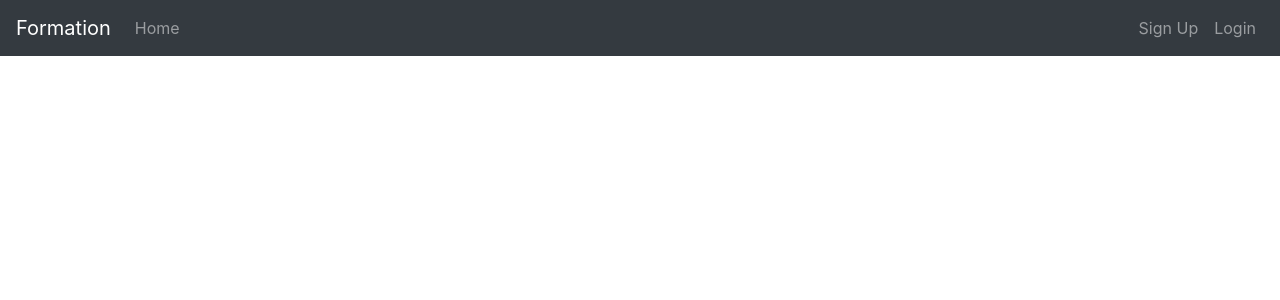
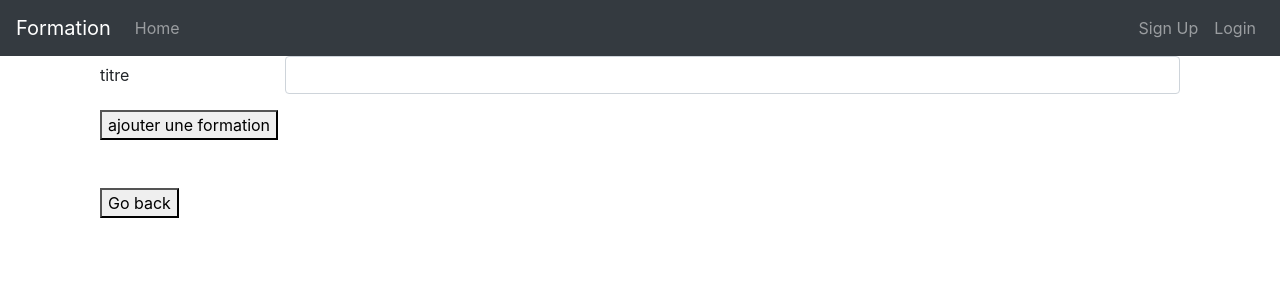
Before and after one commit to Frostbite22/formationFrontAngular, an Angular app: page /formation/detail in a window 1280 px wide. Before the commit this address led to /. Shown: the top 300 px of the page. Built offline with nearby package versions, Linux system fonts and the light colour scheme; no server answers.

Commit message:
formation-detail

```diff
--- a/src/app/_services/user.service.ts
+++ b/src/app/_services/user.service.ts
@@ -20,4 +20,24 @@ export class UserService {
     return this.http.get<Formation[]>(API_URL +'/formation',httpOptions);
   }
 
+  addFormation(formation : Formation) : Observable<Formation>
+  {
+    return this.http.post<Formation>(API_URL+'/formation',formation);
+  }
+
+  getFormation(id : number) : Observable<Formation>
+  {
+    return this.http.get<Formation>(API_URL+`/formation/${id}`,httpOptions) ;
+  }
+
+  public updateFormation(formation : Formation) : Observable<Formation>
+  {
+    return this.http.put<Formation>(API_URL+'/formation',formation);
+  }
+
+  public deleteFormation( id : number) : Observable<void>
+  {
+    return this.http.delete<void>(API_URL+`/formation/${id}`);
+  }
+
 }
--- a/src/app/app-routing.module.ts
+++ b/src/app/app-routing.module.ts
@@ -4,13 +4,15 @@ import { RegisterComponent } from './register/register.component';
 import { LoginComponent } from './login/login.component';
 import { HomeComponent } from './home/home.component';
 import { ProfileComponent } from './profile/profile.component';
+import { FormationDetailComponent } from './formation-detail/formation-detail.component';
 
 const routes: Routes = [
   { path: 'home', component: HomeComponent },
   { path: 'login', component: LoginComponent },
   { path: 'register', component: RegisterComponent },
   { path: 'profile', component: ProfileComponent },
-  { path: '', redirectTo: 'home', pathMatch: 'full' }
+  { path: '', redirectTo: 'home', pathMatch: 'full'},
+  { path: 'formation/detail', component: FormationDetailComponent }
 
 ];
 
--- /dev/null
+++ b/src/app/formation-detail/formation-detail.component.html
@@ -0,0 +1,33 @@
+<div class="container">
+    <div *ngIf="formation">
+            <form  [formGroup]="formationForm" (ngSubmit)="saveFormation()">
+                <div class="form-group row">
+                  <label for="titre" class="col-sm-2 col-form-label">titre</label>
+                  <div class="col-sm-10">
+                    <input type="text" class="form-control" id="titre" [(ngModel)]="formation.titre" formControlName="titre">
+                  </div>
+                </div>
+
+
+                  <button class="button" type="submit">Save </button>
+
+              </form>
+    </div>
+        <div *ngIf="formation ==undefined">
+            <form  [formGroup]="formationForm" (ngSubmit)="addFormation(titre.value)">
+                <div class="form-group row">
+                <label for="titre" class="col-sm-2 col-form-label">titre</label>
+                <div class="col-sm-10">
+                    <input type="text" class="form-control" #titre id="titre" formControlName="titre">
+                </div>
+                </div>
+
+                <button class="button" type="submit">ajouter une formation </button>
+
+
+            </form>
+        </div>
+        <br>
+        <br>
+        <button type="button" (click)="goBack()">Go back</button>
+    </div>
--- /dev/null
+++ b/src/app/formation-detail/formation-detail.component.ts
@@ -0,0 +1,70 @@
+import { Component, OnInit, Input } from '@angular/core';
+import { Formation } from '../entities/formation';
+import { ActivatedRoute } from '@angular/router';
+import { Location } from '@angular/common';
+import { FormBuilder } from '@angular/forms';
+import { UserService } from '../_services/user.service';
+
+@Component({
+  selector: 'app-formation-detail',
+  templateUrl: './formation-detail.component.html',
+  styleUrls: ['./formation-detail.component.css']
+})
+export class FormationDetailComponent implements OnInit {
+
+  @Input() formation? : Formation
+  constructor(
+    private route : ActivatedRoute,
+    private location : Location,
+    private userService : UserService,
+    private formBuilder : FormBuilder
+  ) { }
+
+  formationForm = this.formBuilder.group(
+    {
+      titre : this.formation?.titre,
+      annee : this.formation?.annee,
+      duree : this.formation?.duree,
+      nb_session : this.formation?.nb_session,
+      budget :this.formation?.budget,
+      id : this.formation?.id,
+      type : this.formation?.type,
+      domaine_id : this.formation?.domaine_id
+    }
+  ) ;
+  ngOnInit(): void {
+    this.getFormation();
+  }
+
+  goBack() : void
+  {
+    this.location.back() ;
+  }
+
+  getFormation() : void
+  {
+    const id = Number(this.route.snapshot.paramMap.get('id'));
+    this.userService.getFormation(id).subscribe(formation => this.formation = formation);
+  }
+
+  addFormation(titre :string) : void
+  {
+    let nFormation: Formation = new Formation(titre);
+
+    this.userService.addFormation(nFormation)
+    .subscribe(() => this.goBack()) ;
+  }
+
+
+
+  saveFormation(): void
+  {
+    if(this.formation)
+    {
+      this.userService.updateFormation(this.formation).subscribe(
+        () => this.goBack()
+      );
+    }
+  }
+
+}
--- a/src/app/home/home.component.html
+++ b/src/app/home/home.component.html
@@ -2,4 +2,5 @@
     <div *ngFor="let formation of formations">
         {{formation.titre}}
         {{formation.annee}}
+        <a routerLink="/formation/detail"> ajouter une formation</a>
     </div>
```
Also changed, not shown: src/app/app.module.ts (+6 -3 lines), src/app/formation-detail/formation-detail.component.css (added), 1 other file (tests, documents, lock files or other folders).
